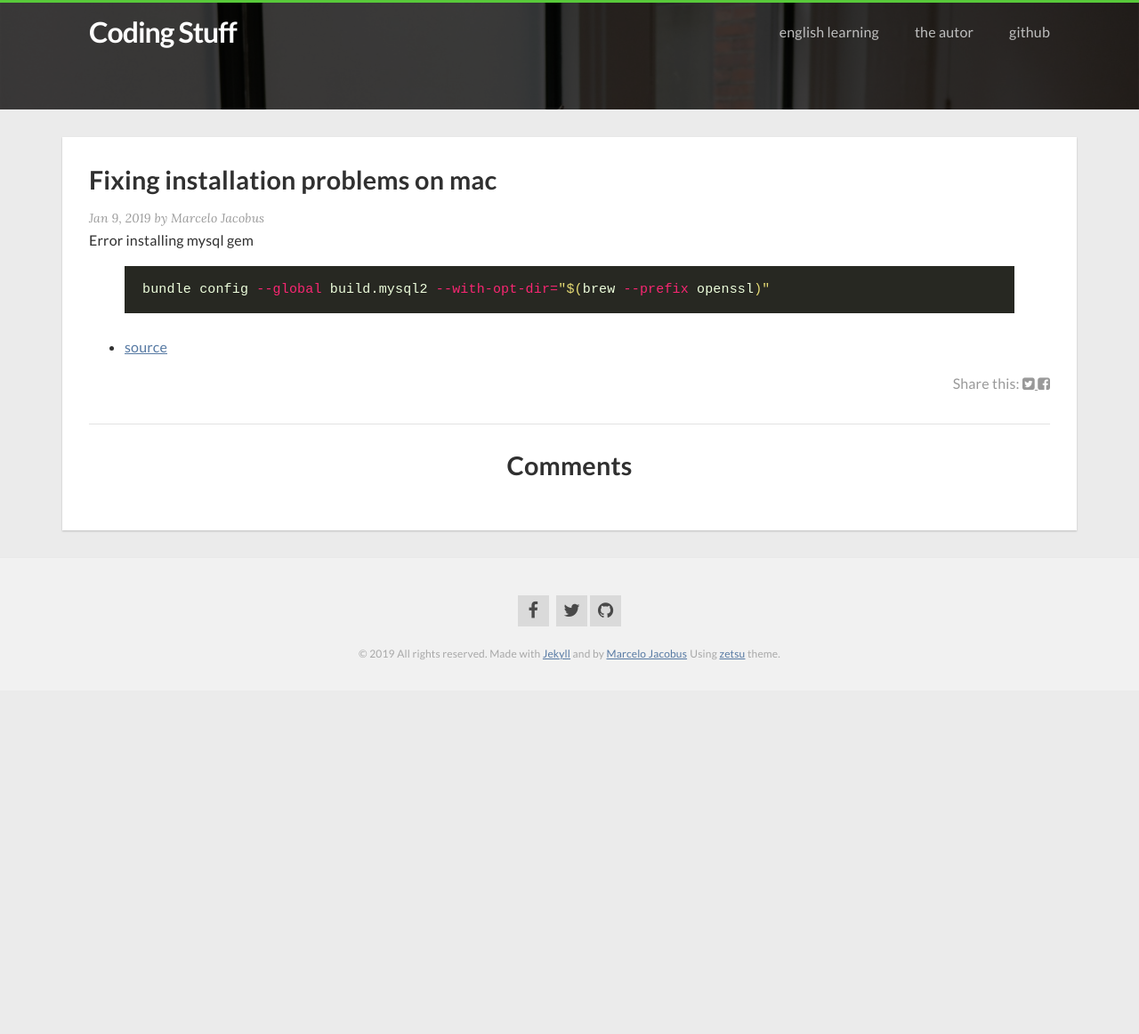
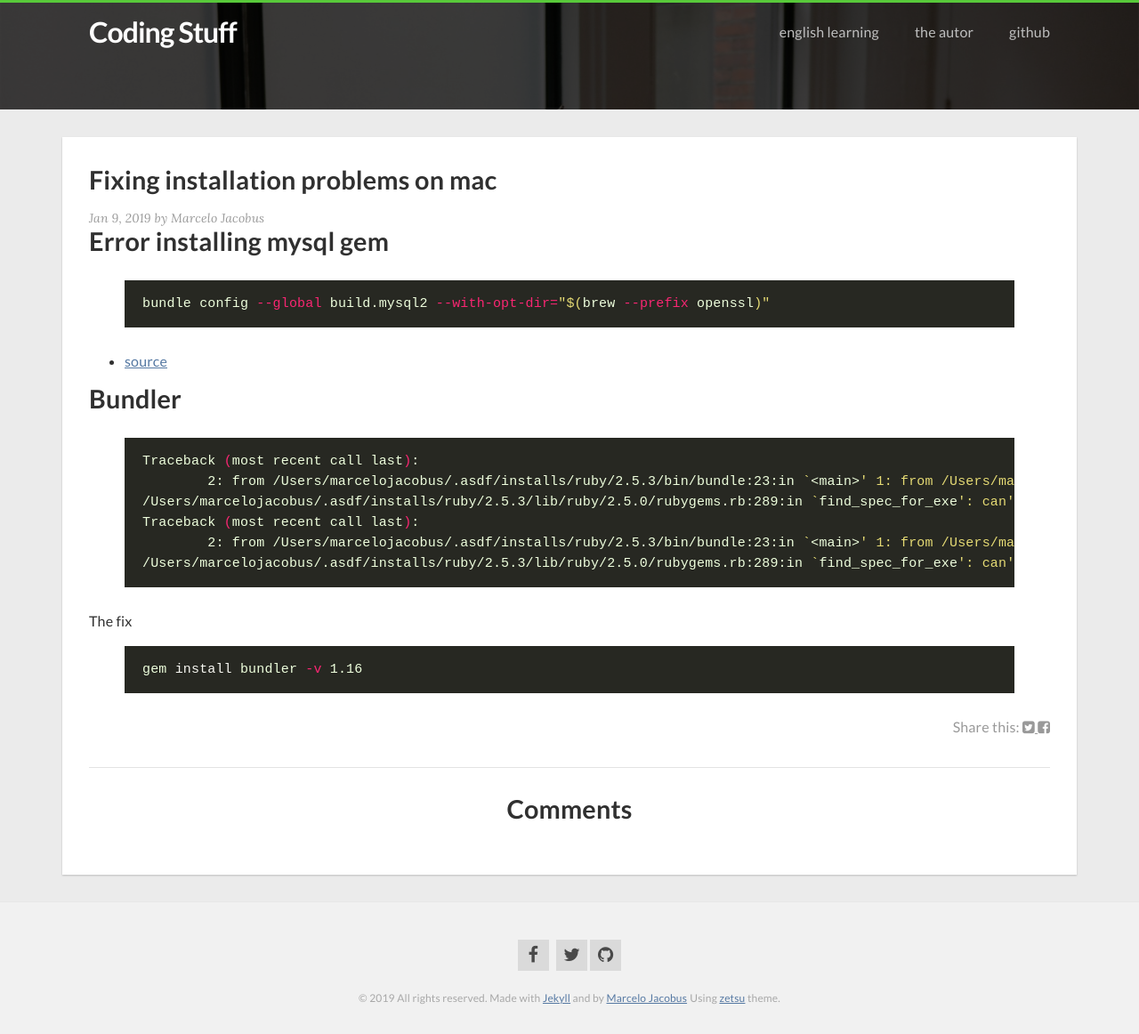
Before and after one commit to mjacobus/mjacobus.github.io, a Jekyll site: the page built from _posts/2019-01-09-fixing-instalation-problems-on-mac.md, in a window 1280 px wide. Shown: the whole page at 89% size. Built offline with Jekyll 4.4.1, drawn with Linux system fonts in a browser that asks for light colours; nearby versions of some CDN libraries; comment, search, counter and statistics services are not loaded; before the commit the page ends 900 px from its top, so only the background shows below that.

Commit message:
Add fix for mysql gem

```diff
--- a/_posts/2019-01-09-fixing-instalation-problems-on-mac.md
+++ b/_posts/2019-01-09-fixing-instalation-problems-on-mac.md
@@ -6,7 +6,7 @@ comments: true
 ---
 
 
-Error installing mysql gem
+## Error installing mysql gem
 
 {% highlight bash %}
 
@@ -17,3 +17,26 @@ bundle config --global build.mysql2 --with-opt-dir="$(brew --prefix openssl)"
 
 
 - [source](https://github.com/brianmario/mysql2/issues/795#issuecomment-433219176)
+
+
+
+## Bundler
+
+{% highlight bash %}
+
+Traceback (most recent call last):
+        2: from /Users/marcelojacobus/.asdf/installs/ruby/2.5.3/bin/bundle:23:in `<main>'
+        1: from /Users/marcelojacobus/.asdf/installs/ruby/2.5.3/lib/ruby/2.5.0/rubygems.rb:308:in `activate_bin_path'
+/Users/marcelojacobus/.asdf/installs/ruby/2.5.3/lib/ruby/2.5.0/rubygems.rb:289:in `find_spec_for_exe': can't find gem bundler (>= 0.a) with executable bundle (Gem::GemNotFoundException)
+Traceback (most recent call last):
+        2: from /Users/marcelojacobus/.asdf/installs/ruby/2.5.3/bin/bundle:23:in `<main>'
+        1: from /Users/marcelojacobus/.asdf/installs/ruby/2.5.3/lib/ruby/2.5.0/rubygems.rb:308:in `activate_bin_path'
+/Users/marcelojacobus/.asdf/installs/ruby/2.5.3/lib/ruby/2.5.0/rubygems.rb:289:in `find_spec_for_exe': can't find gem bundler (>= 0.a) with executable bundle (Gem::GemNotFoundException)
+{% endhighlight %}
+
+
+The fix
+
+{% highlight bash %}
+gem install bundler -v 1.16
+{% endhighlight %}
```
